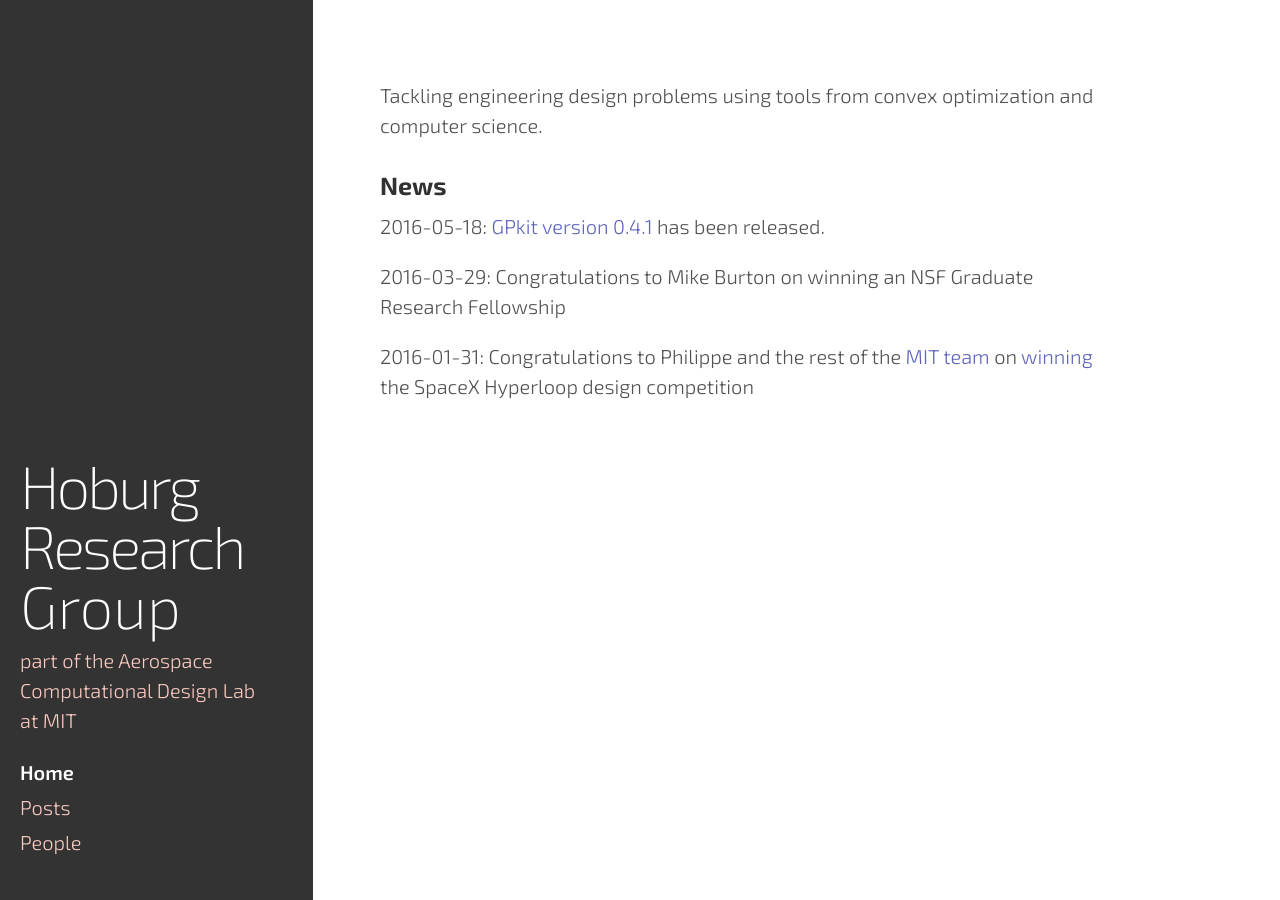
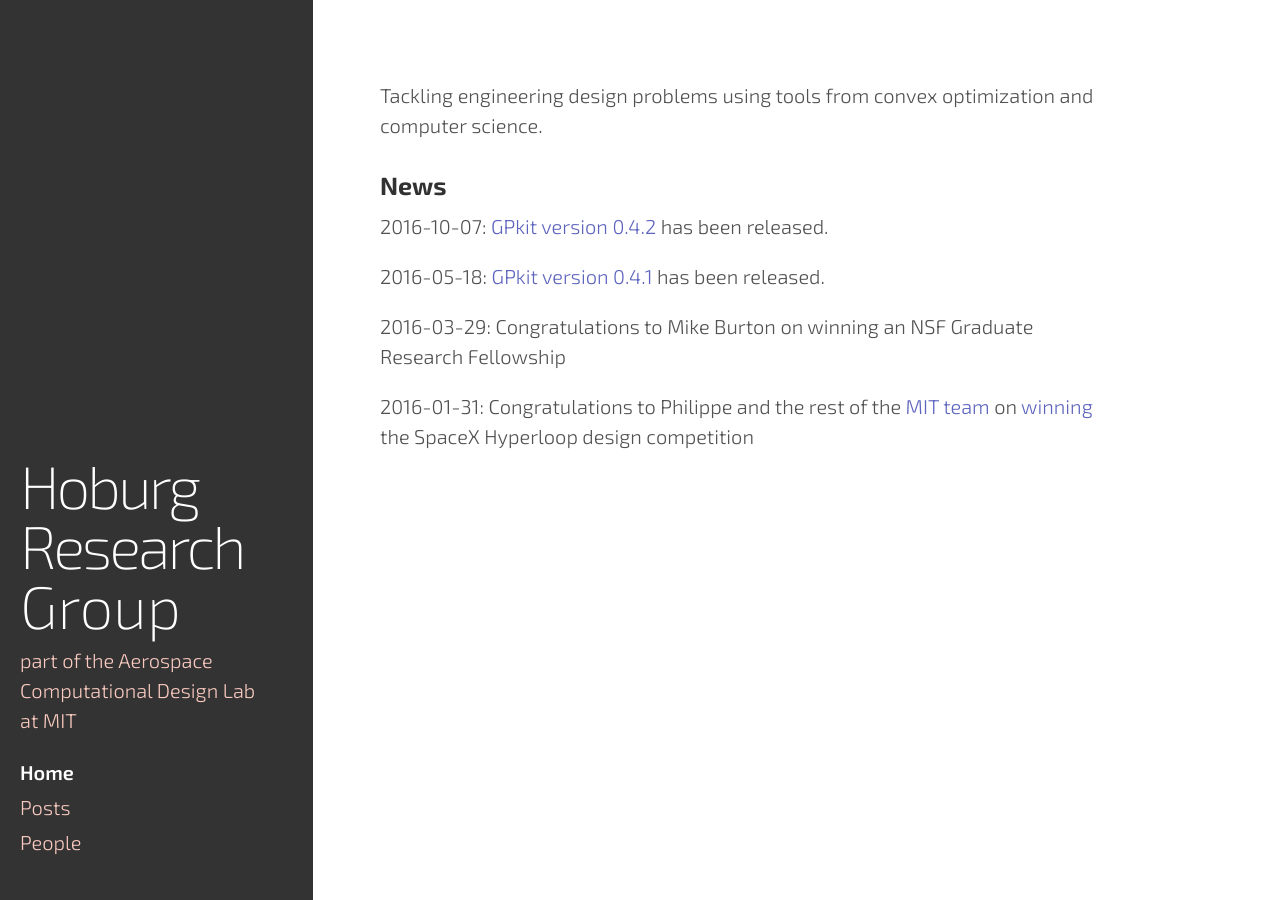
Before and after one commit to convexengineering/convexengineering.github.io, a Jekyll site: the page built from index.md, in a window 1280 px wide. Built offline with Jekyll 4.4.1, drawn with Linux system fonts in a browser that asks for light colours.

Commit message:
announce GPkit release

```diff
--- a/index.md
+++ b/index.md
@@ -22,6 +22,10 @@
 ### News
 <div class="news">
 <p>
+  2016-10-07:
+  <a href="https://github.com/hoburg/gpkit">GPkit version 0.4.2</a> has been released.
+</p>
+<p>
   2016-05-18:
   <a href="https://github.com/hoburg/gpkit">GPkit version 0.4.1</a> has been released.
 </p>
```
